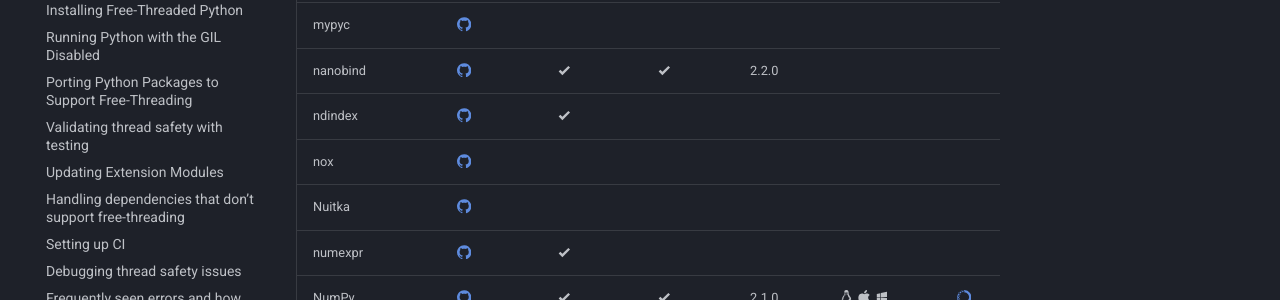
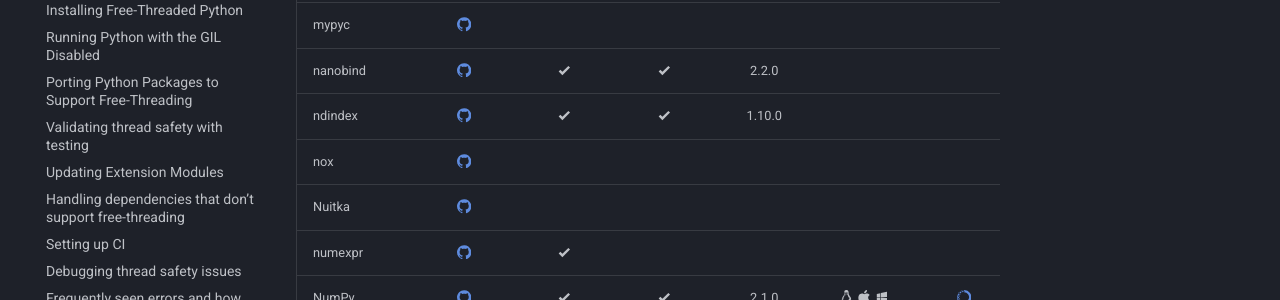
Before and after one commit to Quansight-Labs/free-threaded-compatibility, an MkDocs documentation site: the page built from docs/tracking.md, in a window 1280 px wide and 900 px high, scrolled down 2119 px. Shown: the part 152-452 px from the top of the window. Built offline with MkDocs 1.6.1 and Material for MkDocs 9.7.7, drawn with Linux system fonts in a browser that asks for light colours; comment, search, counter and statistics services are not loaded.

Commit message:
tracker update: ndindex release, lz4 support merged (#218)

```diff
--- a/docs/tracking.md
+++ b/docs/tracking.md
@@ -60,7 +60,7 @@
 | msgpack              |   [:simple-github:](https://github.com/msgpack/msgpack-python/issues/613)    |                       |                            |                            |                                                            |                                                                                              |
 | mypyc                |        [:simple-github:](https://github.com/mypyc/mypyc/issues/1038)         |                       |                            |                            |                                                            |                                                                                              |
 | nanobind             |        [:simple-github:](https://github.com/wjakob/nanobind/pull/695)        | :material-check-bold: |   :material-check-bold:    |           2.2.0            |                                                            |                                                                                              |
-| ndindex              |   [:simple-github:](https://github.com/Quansight-Labs/ndindex/issues/198)    | :material-check-bold: |                            |                            |                                                            |                                                                                              |
+| ndindex              |   [:simple-github:](https://github.com/Quansight-Labs/ndindex/issues/198)    | :material-check-bold: |   :material-check-bold:    |           1.10.0           |                                                            |                                                                                              |
 | nox                  |         [:simple-github:](https://github.com/wntrblm/nox/issues/949)         |                       |                            |                            |                                                            |                                                                                              |
 | Nuitka               |       [:simple-github:](https://github.com/Nuitka/Nuitka/issues/3062)        |                       |                            |                            |                                                            |                                                                                              |
 | numexpr              |       [:simple-github:](https://github.com/pydata/numexpr/issues/503)        | :material-check-bold: |                            |                            |                                                            |                                                                                              |
```
Also changed, not shown: other parts of docs/tracking.md (+1 -1 lines).
